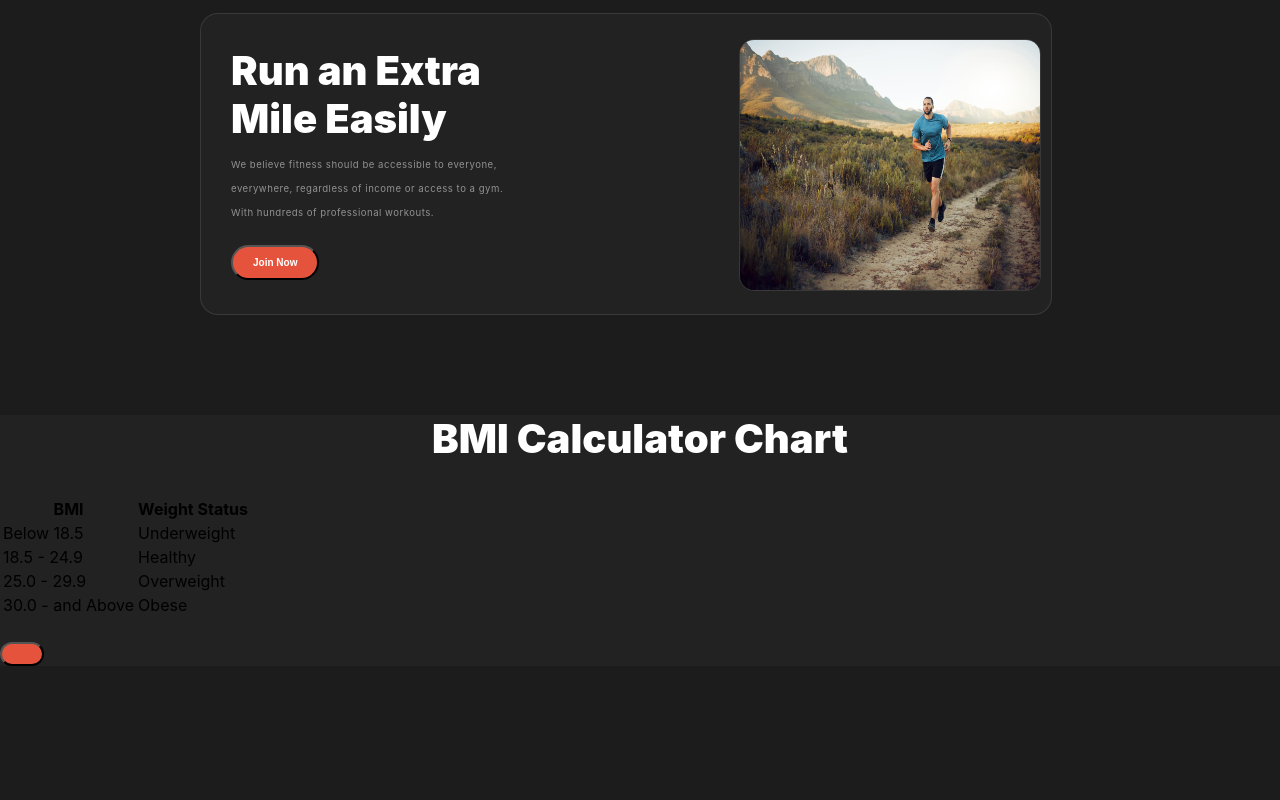
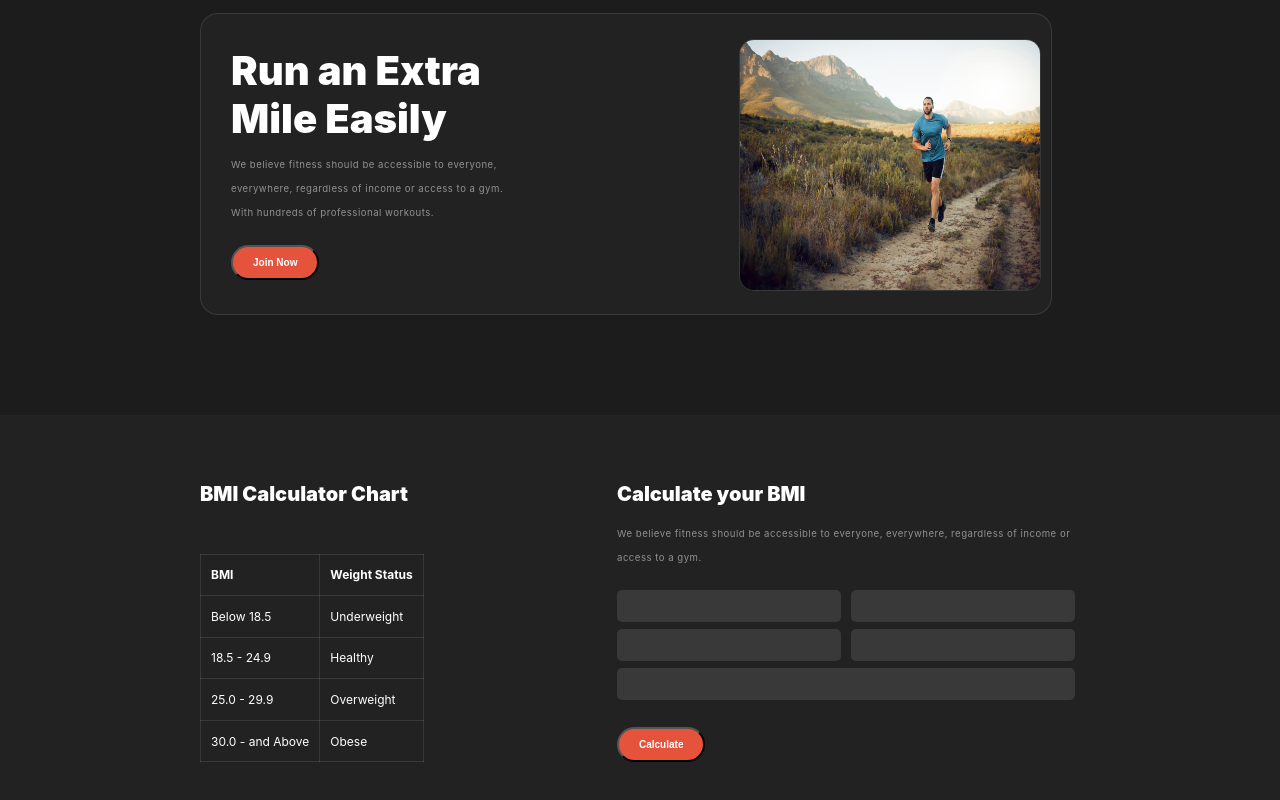
Before and after one commit to pallab-saha/versatile-fitness-website, a plain HTML site: page index.html in a window 1280 px wide. Shown: the part 1134-1934 px from the top of the page. Before the commit the page ends 1800 px from the top, so only its background shows below. Drawn offline with Linux system fonts and the light colour scheme.

Commit message:
BMI section added

```diff
--- a/index.html
+++ b/index.html
@@ -84,7 +84,7 @@
         </section>
         <section class="bmi">
             <div class="bmi-table">
-                <h1 class="section-title">BMI Calculator Chart</h1>
+                <h1 class="section-title size">BMI Calculator Chart</h1>
                 <table>
                     <tr>
                         <th>BMI</th>
@@ -109,10 +109,16 @@
                 </table>
             </div>
             <div class="bmi-calculator">
-                <div class="section-title"></div>
-                <div class="section-description"></div>
-                <form action=""></form>
-                <button class="btn-primary"></button>
+                <h1 class="section-title">Calculate your BMI</h1>
+                <h3 class="section-description">We believe fitness should be accessible to everyone, everywhere, regardless of income or<br> access to a gym.</h3>
+                <form action="">
+                    <input type="text">
+                    <input type="text"><br>
+                    <input type="text">
+                    <input type="text"><br>
+                    <input class="special-field" type="text">
+                </form><br>
+                <button class="btn-primary">Calculate</button>
             </div>
         </section>
     </main>
--- a/styles.css
+++ b/styles.css
@@ -224,21 +224,20 @@ nav a {
   display: flex;
   justify-content: space-between;
 }
-.run h1{
+.run h1 {
   text-align: left;
   padding-left: 30px;
   margin-bottom: 0px;
   padding-bottom: 0px;
 }
-.run h3{
+.run h3 {
   text-align: left;
   padding-left: 30px;
   color: rgba(255, 255, 255, 0.5);
 }
 
-.run button{
+.run button {
   margin-left: 30px;
-
 }
 .run img {
   width: 300px;
@@ -247,6 +246,53 @@ nav a {
   border-radius: 15px;
   margin: 25px 10px;
 }
-.bmi{
+.bmi {
   background: rgb(34, 34, 34);
+  display: flex;
+  justify-content: space-between;
+  margin: 100px 0px;
+  padding: 50px 0px;
 }
+.bmi-table {
+  padding-left: 200px;
+  display: grid;
+  grid-template-columns: repeat(1, 1fr);
+}
+.bmi-calculator {
+  padding-right: 200px;
+}
+.bmi-table h1 {
+  text-align: left;
+  padding-left: 0px;
+  margin-bottom: 0px;
+  padding-bottom: 0px;
+}
+.bmi h1 {
+  font-size: 20px;
+  text-align: left;
+}
+
+table {
+  border-collapse: collapse;
+  color: rgb(255, 255, 255);
+  padding-left: 80px;
+  font-size: 12px;
+}
+th, td {
+  border: 1px solid rgba(255, 255, 255, 0.1);
+  text-align: left;
+  padding: 8px 10px;
+}
+input {
+
+  background: rgba(255, 255, 255, 0.1);
+  border: 0px solid rgba(255, 255, 255, 0.1);
+  border-radius: 5px;
+  margin-right: 5px;
+  margin-bottom: 7px;
+  width: 220px;
+  height: 30px;
+}
+.special-field{
+    width: 454px;
+}
```
Lines whose indentation alone changed are shown as unchanged.
